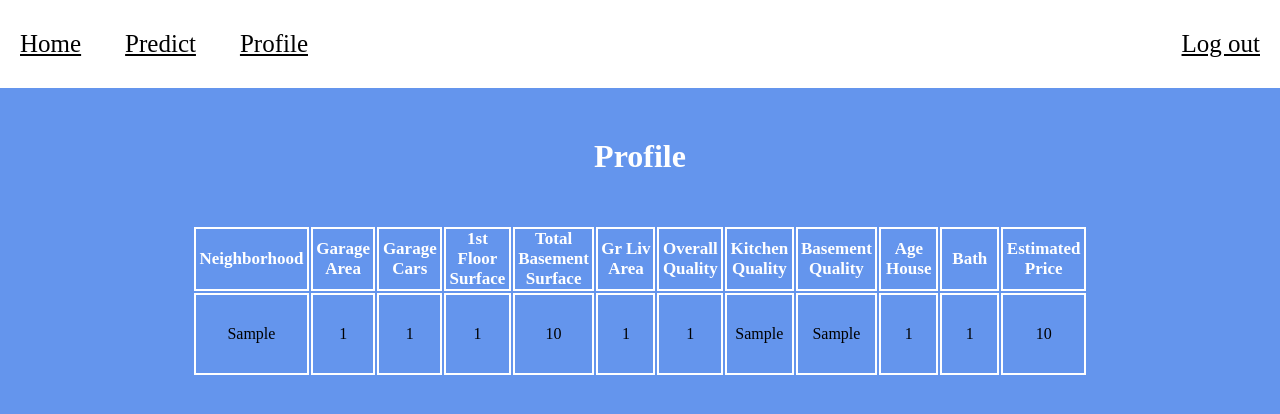
After one commit to RudyBourez/Projet_E2, a Flask app: page /profile in a window 1280 px wide. The commit adds this page. Shown: the top 414 px of the page. Run offline with Flask 2, Linux system fonts and the light colour scheme; a user stored in the database is signed in; tables that the repository leaves empty hold one stand-in row (values such as "Sample post"); parts of the project's set-up code (start-up, migrations or seed data) failed here and were passed over.

Commit message:
page profile ajout

```diff
--- a/Flask/app/main.py
+++ b/Flask/app/main.py
@@ -1,7 +1,7 @@
 from flask import Blueprint, render_template, request
 import pandas as pd
 from flask_login import login_required, current_user
-from app import model, cat_neighborhood
+from app import model, cat_neighborhood, db
 
 main =  Blueprint("main", __name__)
 
@@ -45,3 +45,13 @@ def predict_post():
 
     pred = model.predict(pd.DataFrame(X_predict, index=[0]))
     return render_template('predict.html', data=int(pred))
+
+@main.route('/profile', methods=["GET","POST"])
+@login_required
+def profile():
+    conn = db.session()
+    cursor = conn.execute(f'''SELECT b.neighborhood, b.garage_area, b.garage_cars, b.fst_flr_sf, b.total_bsmt_sf,
+                          b.gr_liv_area, b.overall_qual, b.kitchen_qual, b.bsmt_qual, b.age_house, b.bath, b.estimated_price
+                          FROM Users AS a JOIN Predictions AS b ON a.id=b.id_user WHERE a.id={current_user.id}''').cursor
+    data = cursor.fetchall()
+    return render_template('profile.html', data=data)
--- a/Flask/app/static/css/main.css
+++ b/Flask/app/static/css/main.css
@@ -45,10 +45,9 @@ body{
     color: cornflowerblue;
 }
 
-h3{
+h1{
     text-align: center;
     margin: 50px 0;
-    font-size: 30px;
     color: white;
 }
 
@@ -81,3 +80,19 @@ nav{
 #LiBsmt_Qual, #LiAge_house{
     display: none;
 }
+table{
+    text-align:center;
+    width:70%;
+    margin: 0 auto;
+}
+td{
+    padding: 30px 0;
+    border: white 2px solid;
+    font-size: 16px;
+    width: 6%;
+}
+th{
+    border: white 2px solid;
+    color: white;
+    font-size: 17px;
+}
--- a/Flask/app/templates/base.html
+++ b/Flask/app/templates/base.html
@@ -15,6 +15,7 @@
             <a href="{{ url_for('main.index') }}">Home</a>
             {% if current_user.is_authenticated %}
                 <a href="{{ url_for('main.predict') }}">Predict</a>
+                <a href="{{ url_for('main.profile') }}">Profile</a>
             {% endif %}
         </div>
 
--- a/Flask/app/templates/login.html
+++ b/Flask/app/templates/login.html
@@ -2,7 +2,7 @@
 
 {% block content %}
 <div class="column is-4 is-offset-4">
-    <h3 class="title">Login</h3>
+    <h1 class="title">Login</h1>
     <div class="box">
         <form method="POST" action="/login" class="form">
             <div class="field">
--- /dev/null
+++ b/Flask/app/templates/profile.html
@@ -0,0 +1,34 @@
+{% extends "base.html" %}
+
+{% block content %}
+    <h1>Profile</h1>
+    <div id="predictions">
+        <table>
+            <thead>
+                <tr>
+                    <th>Neighborhood</th>
+                    <th>Garage Area</th>
+                    <th>Garage Cars</th>
+                    <th>1st Floor Surface</th>
+                    <th>Total Basement Surface</th>
+                    <th>Gr Liv Area</th>
+                    <th>Overall Quality</th>
+                    <th>Kitchen Quality</th>
+                    <th>Basement Quality</th>
+                    <th>Age House</th>
+                    <th>Bath</th>
+                    <th>Estimated Price</th>
+                </tr>
+            </thead>
+            <tbody>
+                {% for row in data %}
+                    <tr>
+                        {% for col in row %}
+                            <td>{{ col }}</td>
+                        {% endfor %}
+                    </tr>
+                {% endfor %}
+            </tbody>
+        </table>
+    </div>
+{% endblock %}
```
Also changed, not shown: Flask/app/models.py (+19 -1 lines), Flask/create_db.py (+20 -1 lines), Flask/app/db.sqlite.
